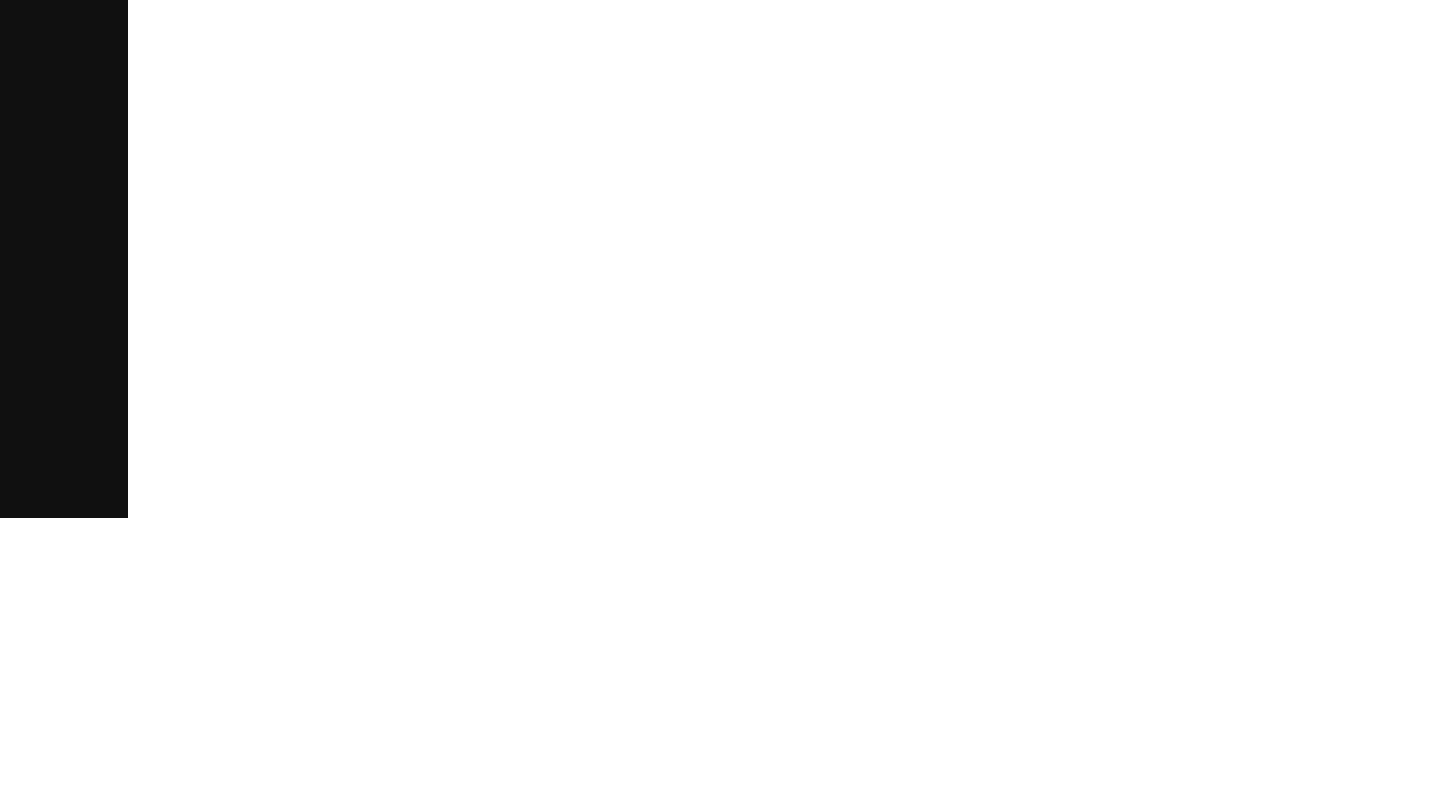
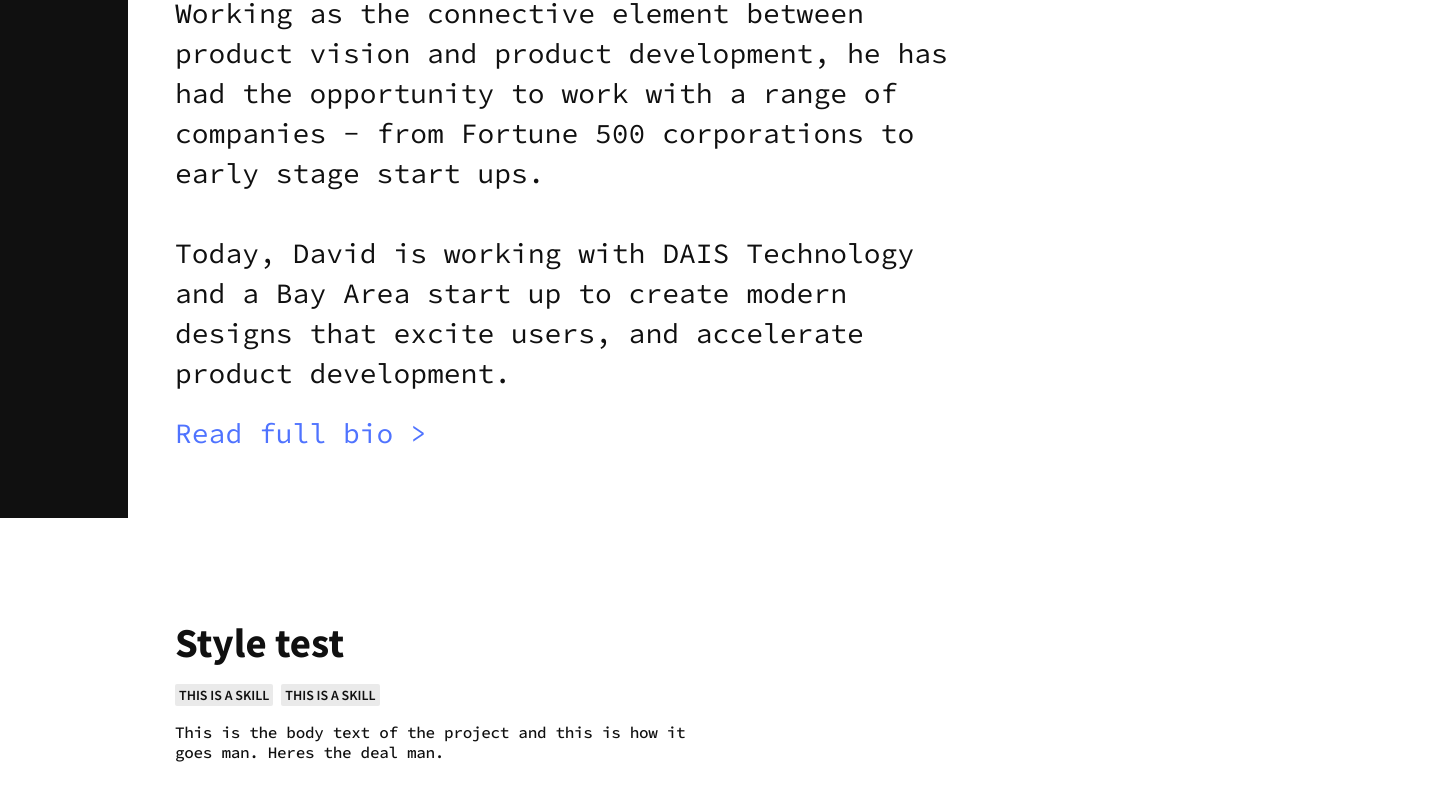
Before and after one commit to davidjprobst/portfolio, a React (Create React App) app: page / in a window 1280 px wide. Shown: the part 290-1090 px from the top of the page, 1455 px wide, since content can reach past the window. Before the commit the page ends 800 px from the top, so only its background shows below. Built offline with nearby package versions, Linux system fonts and the light colour scheme.

Commit message:
update home description and first project text

```diff
--- a/src/components/Landing.js
+++ b/src/components/Landing.js
@@ -10,9 +10,24 @@ class Landing extends Component {
 
   render() {
     return (
-      <section id="projects">
+      <section id="home">
         {
-          <h1>HOME PAGE</h1>
+        <div className='content'>
+          <div id='intro'>
+            <h1>David Probst is a digital product designer currently working in Chicago, Illinois.</h1>
+            <h3>Working as the connective element between product vision and product development, he has had the opportunity to work with a range of companies - from Fortune 500 corporations to early stage start ups.</h3>
+            <h3>Today, David is working with DAIS Technology and a Bay Area start up to create modern designs that excite users, and accelerate product development.</h3>
+            <Link to='/about' class='about-link'>Read full bio ></Link>
+          </div>
+          <div id='recent-projects'>
+            <h2>Style test</h2>
+            <li className='project-skills-list'>
+              <ul className='project-skill'>This is a skill</ul>
+              <ul className='project-skill'>This is a skill</ul>
+            </li>
+            <p>This is the body text of the project and this is how it goes man. Heres the deal man.</p>
+          </div>
+        </div>
         }
       </section>
     );
--- a/src/components/Nav.js
+++ b/src/components/Nav.js
@@ -15,21 +15,30 @@ class Nav extends Component {
   }
 
   setActive(e) {
-    console.log("item clicked");
     const clickedIndex = parseInt(e.target.getAttribute("index"), 10);
     this.setState({ activeIndex: clickedIndex });
+
     const menu = this.refs.menu;
     menu.style.display = "none";
+
+    const hamburger = this.refs.hamburger;
+    hamburger.style.display = "block";
   }
 
   openMenu() {
     const menu = this.refs.menu;
     menu.style.display = "block";
+
+    const hamburger = this.refs.hamburger;
+    hamburger.style.display = "none";
   }
 
   render() {
     return(
       <div>
+        <div id="hamburger" ref="hamburger" onClick= { () => this.openMenu() }>
+          <img id="menu-btn" src="../../assets/icons/menu.png" alt="menu"></img>
+        </div>
         <section ref="menu" id="menu">
           <Link
             to ='/'
@@ -60,10 +69,7 @@ class Nav extends Component {
             Resume
           </Link>
         </section>
-        <div id="hamburger" onClick= { () => this.openMenu() }>
-          <img id="menu-btn" src="../../assets/icons/menu.png" alt="menu"></img>
-        </div>
-        <nav>
+        <nav id='default-nav'>
           <Link
             to ='/'
             className={ this.state.activeIndex===1 ? 'active-link' :'inactive-link' }
--- a/src/index.css
+++ b/src/index.css
@@ -4,7 +4,6 @@ html {
   height: 100%;
   list-style: none;
   color: #101010;
-  overflow: hidden;
 }
 
 body {
@@ -14,7 +13,6 @@ body {
   margin: 0;
   box-sizing: border-box;
   background-color: #ffffff;
-  overflow: hidden;
 }
 
 #container {
@@ -22,10 +20,14 @@ body {
   margin: auto;
 }
 
+.bold {
+  font-weight: 800;
+}
+
 a {
   font-family: 'Source Code Pro', monospace;
   text-decoration: none;
-  color: #101010;
+  color: #4F73FF;
 }
 
 p {
@@ -34,20 +36,33 @@ p {
   margin: 0;
   font-weight: 500;
   letter-spacing: -.02em;
+  max-width: 100%;
 }
 
 h1 {
   font-family: 'Source Sans Pro', sans-serif;
+  font-size: 52px;
+  font-weight: 700;
+  margin: 0;
+  max-width: 800px;
+}
+
+h2 {
+  font-family: 'Source Sans Pro', sans-serif;
   font-size: 41px;
   font-weight: 700;
   margin: 0;
+  max-width: 800px;
 }
 
 h3 {
   font-family: 'Source Code Pro', monospace;
-  font-size: 34px;
+  font-size: 28px;
   margin: 0;
   font-weight: 400;
+  max-width: 800px;
+  line-height: 40px;
+  margin-top: 40px;
 }
 
 h5 {
@@ -66,6 +81,7 @@ aside {
   margin: 0;
   position: absolute;
   overflow: scroll;
+  z-index: 100;
 }
 
 nav {
@@ -91,13 +107,18 @@ nav > a {
   display: none;
 }
 
+#menu-btn {
+  display: none;
+}
+
 #menu {
   display: none;
-  width: 100vw;
+  width: 100%;
   background-color: #101010;
   height: 100vh;
   font-size: 40px;
   padding-top: 80px;
+  position: fixed;
 }
 
 #menu > a {
@@ -118,44 +139,48 @@ nav > a {
 
 main {
   order: 2;
-  overflow-y: auto;
-  width: 100%;
   text-align: left;
-  margin-left: 175px;
-  position: absolute;
+  padding: 48px 48px 120px 175px;
   top: 0;
   bottom: 0;
   left: 0;
   right: 0;
-  overflow: auto;
+  width: 100%;
+}
+
+.about-link {
+  font-size: 28px;
+  margin-top: 80px;
+  line-height: 80px;
+}
+
+#recent-projects {
+  margin: 144px 0 16px 0;
+  max-width: 640px;
+  width: 50%;
+}
+
+.project-skills-list {
+  margin: 16px 0 16px 0;
+}
+
+.project-skill {
+  display: inline-block;
+  padding: 2px 4px;
+  margin: 0 8px 0 0;
+  background-color: #EAEAEA;
+  font-family: 'Source Sans Pro', sans-serif;
+  font-weight: 600;
+  text-transform: uppercase;
+  text-align: center;
+  border-radius: 2px;
+  font-size: 14px;
 }
 
 
 /********** X-SMALL WINDOW **********/
 
 @media only screen and (max-width: 600px) {
-
-  nav {
-    display: none;
-  }
-
-  #hamburger {
-    display: block;
-    background-color: #101010;
-    height: 47px;
-    width: 48px;
-    padding: auto;
-  }
-
-  #menu-btn {
-    width: 24px;
-    height: 19px;
-    margin: 14px 12px;
-  }
-
-  main {
-    margin: 58px 16px 120px 16px;
-  }
 
 }
 
@@ -166,25 +191,9 @@ main {
 
 @media only screen and (max-width: 900px) {
 
-  nav {
-    display: none;
-  }
-
-  #hamburger {
-    display: block;
-    background-color: #101010;
-    height: 47px;
-    width: 48px;
-    padding: auto;
-  }
-  #menu-btn {
-    width: 24px;
-    height: 19px;
-    margin: 14px 12px;
-  }
-
-  main {
-    margin: 58px 16px 120px 16px;
+  #recent-projects {
+    width: 100%;
+    max-width: 100%;
   }
 
 }
@@ -196,7 +205,7 @@ main {
 
 @media only screen and (max-width: 1100px) {
 
-  nav {
+  #default-nav {
     display: none;
   }
 
@@ -208,14 +217,21 @@ main {
     padding: auto;
     position: fixed;
   }
+
   #menu-btn {
+    display: block;
     width: 24px;
     height: 19px;
     margin: 14px 12px;
   }
 
   main {
-    margin: 58px 16px 120px 16px;
+    padding: 58px 16px 120px 16px;
+  }
+
+  aside {
+    width: 100%;
+    height: 100%;
   }
 
 }
@@ -246,23 +262,6 @@ main {
   margin: 0 0 8px 0;
   height: 375px;
   width: 100%;
-}
-
-.project-skills-list {
-  margin: 0 0 16px 0;
-}
-
-.project-skill {
-  display: inline-block;
-  padding: 2px 4px;
-  margin: 0 8px 0 0;
-  background-color: #EAEAEA;
-  font-family: 'Source Sans Pro', sans-serif;
-  font-weight: 600;
-  text-transform: uppercase;
-  text-align: center;
-  border-radius: 2px;
-  font-size: 14px;
 }
 
 .resume-items {
```
Also changed, not shown: src/components/Projects.js (added, +34 -0 lines), public/assets/icons/menu.png (added).
